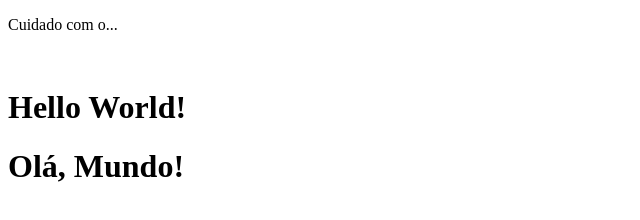
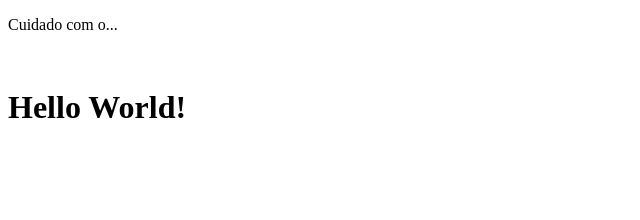
Before and after one commit to joaquim234156/AulaGit, a plain HTML site: page Project/index.html in a window 1280 px wide. Shown: the whole page, without its empty margins (0-640 px from the left). Drawn offline with Linux system fonts and the light colour scheme.

Commit message:
Remove Portuguese greeting from index.html

```diff
--- a/Project/index.html
+++ b/Project/index.html
@@ -8,6 +8,5 @@
 <body>
   <p>Cuidado com o...</p><br>
   <h1>Hello World!</h1>
-  <h1>Olá, Mundo!</h1>
 </body>
 </html>
```
